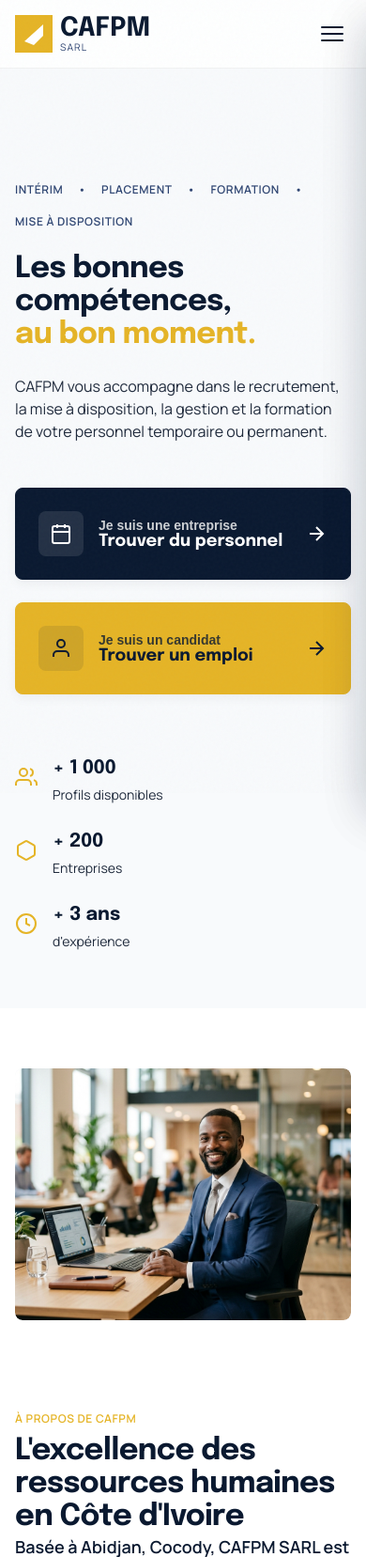
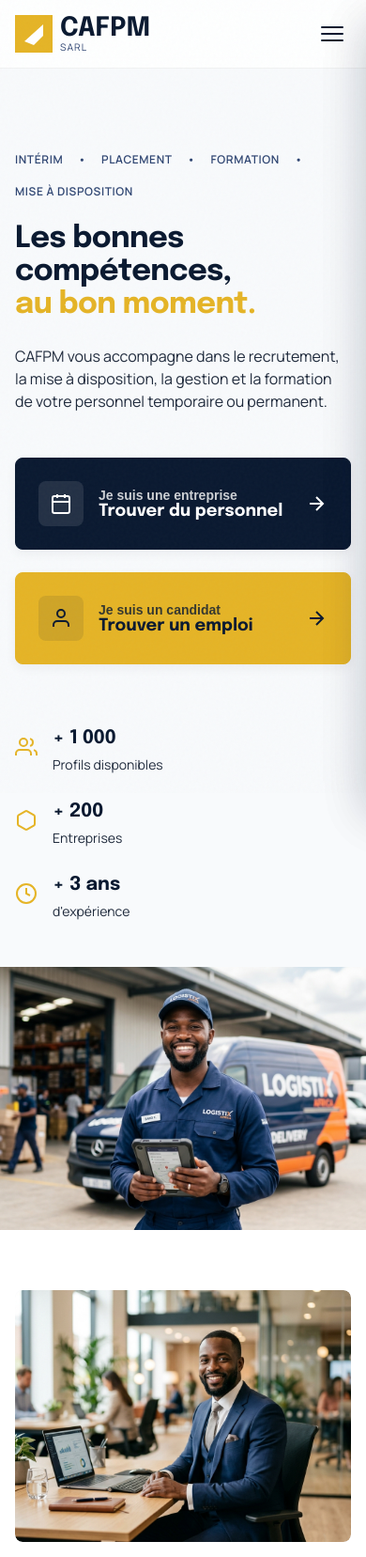
Before and after one commit to christ-dev30/cafpm-vitrine, a PHP site: page / in a window 390 px wide; the page is wider, and only the part inside the window is pictured. Shown: the top 1657 px of that part at 94% size. Run offline with PHP 8.4, Linux system fonts and the light colour scheme.

Commit message:
fix: image hero réaffichée en dessous du texte sur mobile

```diff
--- a/style.css
+++ b/style.css
@@ -1308,11 +1308,23 @@ img {
 
     /* Hero */
     .hero {
-        padding: 120px 0 60px;
+        padding: 88px 0 0;
         min-height: auto;
+        display: flex;
+        flex-direction: column;
+    }
+    .hero-inner {
+        order: 1;
+        padding-bottom: var(--space-6);
     }
     .hero-bg {
-        display: none;
+        /* Visible on mobile, positioned under text as full-width image */
+        position: relative;
+        order: 2;
+        width: 100%;
+        height: 280px;
+        clip-path: none;
+        display: block;
     }
     .hero-badge {
         display: none;
```
